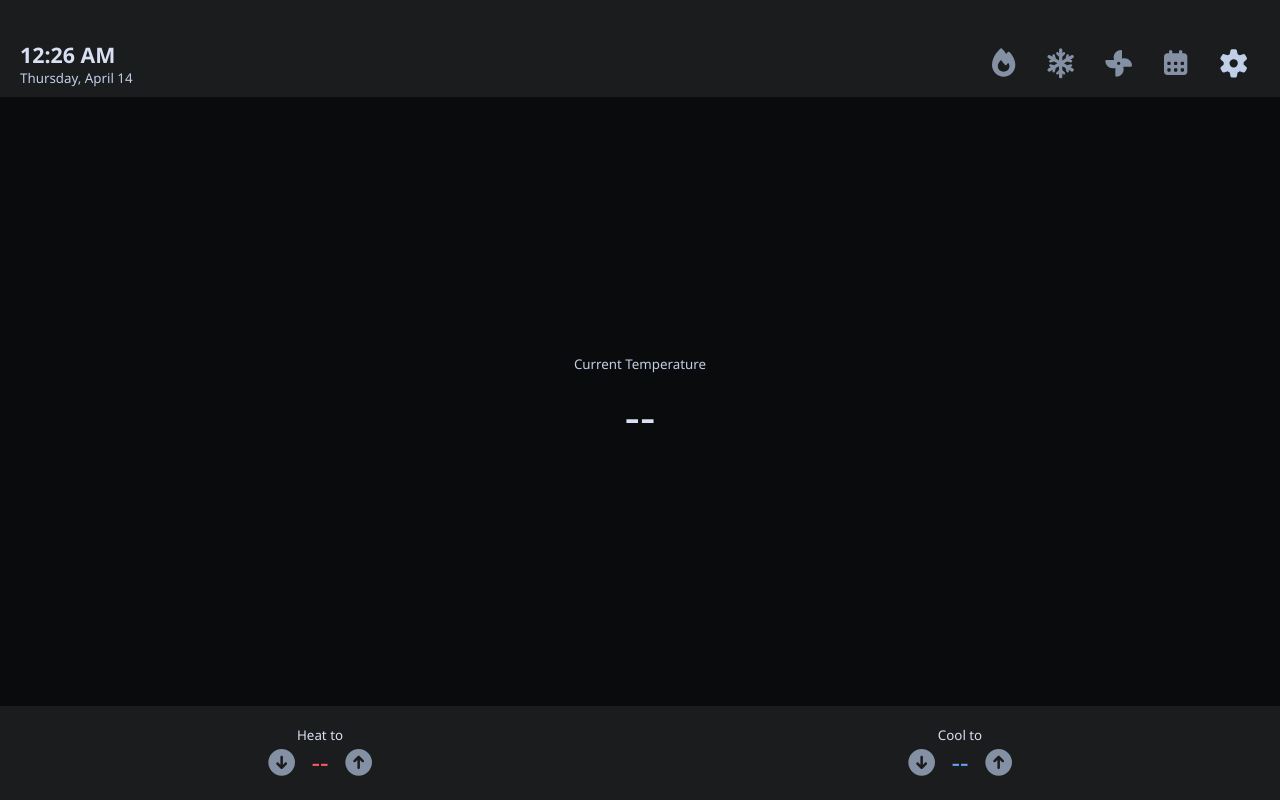
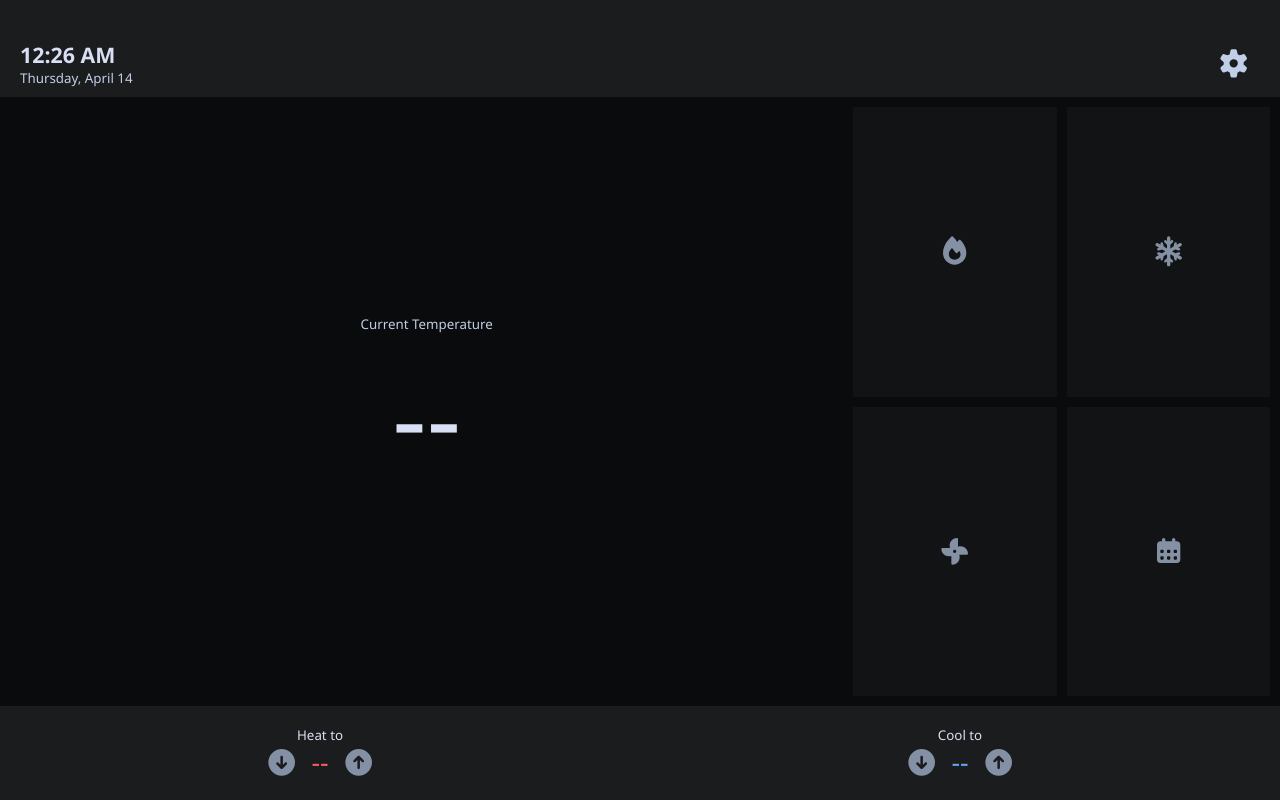
Before and after one commit to anishmgoyal/thermostat, a plain HTML site: page user_interface/thermostat.html in a window 1280 px wide. Drawn offline with Linux system fonts and the light colour scheme; no server answers.

Commit message:
Move buttons to main panel, make temp larger
Also: remove unused external sensor display. The main panel
will display whatever the thermostat is currently using,
and the app will provide additional data for external sensors.

```diff
--- a/user_interface/thermostat.css
+++ b/user_interface/thermostat.css
@@ -30,7 +30,16 @@
     --font-size-medium: 14pt;
     --font-size-large: 16pt;
     --font-size-xlarge: 20pt;
-    --font-size-xxlarge: 36pt;
+    --font-size-xxlarge: 80pt;
+}
+
+@keyframes blink-animation {
+    from {
+        opacity: 1;
+    }
+    to {
+        opacity: 0.2;
+    }
 }
 
 * {
@@ -90,48 +99,9 @@ button {
     margin-bottom: -1 * var(--spacing-base);
 }
 
-.header-bar button#heat-activation-button {
-    color: var(--heating-text);
-}
-
-.header-bar button#cool-activation-button {
-    color: var(--cooling-text);
-}
-
-.header-bar button#fan-activation-button {
-    color: var(--fan-text);
-}
-
-.header-bar button#sched-activation-button {
-    color: var(--schedule-text);
-}
-
 .header-bar button#settings-button {
     color: var(--secondary-text);
 }
-
-.header-bar button#heat-activation-button.disabled-function,
-.header-bar button#cool-activation-button.disabled-function,
-.header-bar button#fan-activation-button.disabled-function,
-.header-bar button#sched-activation-button.disabled-function {
-    color: var(--secondary-text-dark);
-}
-
-.header-bar button.activated-function {
-    animation: blink-animation 1s infinite linear;
-    animation-direction: alternate;
-    background-color: var(--secondary-background-light);
-}
-
-@keyframes blink-animation {
-    from {
-        opacity: 1;
-    }
-    to {
-        opacity: 0.2;
-    }
-}
-
 
 .header-bar-left {
     flex-grow: 1;
@@ -157,56 +127,74 @@ button {
 }
 
 .main-content .temperature-panel {
-    --grid-size: 3;
-    --cell-dim: 33.3333%;
-    --spacing-per-column: calc(var(--spacing-base)*2/3);
-
-    display: grid;
+    display: flex;
     flex: 1;
-    gap: var(--spacing-base);
-    grid-template-rows: repeat(var(--grid-size), calc(var(--cell-dim) - var(--spacing-per-column)));
-    grid-template-columns: repeat(var(--grid-size), calc(var(--cell-dim) - var(--spacing-per-column)));
     margin: var(--spacing-base);
-    max-height: 100%;
-    overflow: hidden;
 }
 
-.temperature-panel .temperature-panel-main,
-.temperature-panel .temperature-panel-secondary {
-    align-items: center;
+.temperature-panel {
+    align-self: center;
     display: flex;
     flex-direction: column;
     justify-content: center;
     padding: var(--spacing-double);
+    text-align: center;
 }
 
-.temperature-panel .temperature-panel-main {
-    grid-column-start: span 2;
-    grid-row-start: span 3;
-}
-
-.temperature-panel .temperature-panel-main.has-no-sensors {
-    grid-column-start: span 3;
-}
-
-.temperature-panel .temperature-panel-main.has-four-plus-sensors {
-    grid-row-start: span 2;
-}
-
-.temperature-panel-main .temperature-panel-item-body {
-    font-size: var(--font-size-xxlarge);
-}
-
-.temperature-panel-secondary .temperature-panel-item-body {
-    font-size: var(--font-size-large);
-}
-
-.temperature-panel .temperature-panel-item-header {
+.temperature-panel .temperature-panel-header {
     font-size: var(--font-size-caption);
 }
 
-.temperature-panel .temperature-panel-item-body {
+.temperature-panel .temperature-panel-body {
+    font-size: var(--font-size-xxlarge);
     margin-top: var(--spacing-base);
+}
+
+.main-content .control-panel {
+    --button-spacing: var(--spacing-base);
+
+    display: flex;
+    flex-basis: 33.3333%;
+    flex-wrap: wrap;
+    gap: var(--button-spacing);
+    padding: var(--button-spacing) 0;
+}
+
+.control-panel .control-panel-button {
+    background-color: var(--secondary-background-dark);
+    border: none;
+    flex-basis: calc(50% - var(--button-spacing));
+    font-size: var(--font-size-large);
+    margin: 0;
+}
+
+.control-panel-button#heat-activation-button {
+    color: var(--heating-text);
+}
+
+.control-panel-button#cool-activation-button {
+    color: var(--cooling-text);
+}
+
+.control-panel-button#fan-activation-button {
+    color: var(--fan-text);
+}
+
+.control-panel-button#sched-activation-button {
+    color: var(--schedule-text);
+}
+
+.control-panel-button.disabled-function#heat-activation-button,
+.control-panel-button.disabled-function#cool-activation-button,
+.control-panel-button.disabled-function#fan-activation-button,
+.control-panel-button.disabled-function#sched-activation-button {
+    color: var(--secondary-text-dark);
+}
+
+.control-panel-button.activated-function {
+    animation: blink-animation 1s infinite linear;
+    animation-direction: alternate;
+    background-color: var(--secondary-background);
 }
 
 .footer-panel {
--- a/user_interface/thermostat.html
+++ b/user_interface/thermostat.html
@@ -13,18 +13,6 @@
                 </div>
             </div>
             <div class="header-bar-right">
-                <button id="heat-activation-button" class="header-bar-button">
-                    <i class="fa-solid fa-fire fa-lg"></i>
-                </button>
-                <button id="cool-activation-button" class="header-bar-button">
-                    <i class="fa-solid fa-snowflake fa-lg"></i>
-                </button>
-                <button id="fan-activation-button" class="header-bar-button">
-                    <i class="fa-solid fa-fan fa-lg"></i>
-                </button>
-                <button id="sched-activation-button" class="header-bar-button">
-                    <i class="fa-solid fa-calendar-days fa-lg"></i>
-                </button>
                 <button id="settings-button" class="header-bar-button">
                     <i class="fa-solid fa-gear fa-lg"></i>
                 </button>
@@ -32,15 +20,26 @@
         </div>
         <div class="main-content">
             <div id="temp-panel" class="temperature-panel">
-                <div id="main-temp-block"
-                     class="temperature-panel-main has-no-sensors">
-                    <div class="temperature-panel-item-header text-secondary">
-                        Current Temperature
-                    </div>
-                    <div id="main-temp" class="temperature-panel-item-body">
-                        --
-                    </div>
+                <div class="temperature-panel-header text-secondary">
+                    Current Temperature
                 </div>
+                <div id="temp-display" class="temperature-panel-body">
+                    --
+                </div>
+            </div>
+            <div class="control-panel">
+                <button id="heat-activation-button" class="control-panel-button">
+                    <i class="fa-solid fa-fire fa-lg"></i>
+                </button>
+                <button id="cool-activation-button" class="control-panel-button">
+                    <i class="fa-solid fa-snowflake fa-lg"></i>
+                </button>
+                <button id="fan-activation-button" class="control-panel-button">
+                    <i class="fa-solid fa-fan fa-lg"></i>
+                </button>
+                <button id="sched-activation-button" class="control-panel-button">
+                    <i class="fa-solid fa-calendar-days fa-lg"></i>
+                </button>
             </div>
         </div>
 
--- a/user_interface/thermostat.js
+++ b/user_interface/thermostat.js
@@ -1,22 +1,4 @@
 const DEG = '&deg;';
-
-function createExternalSensorDiv(displayName, tempC) {
-    const elem = document.createElement('div');
-    elem.classList.add('temperature-panel-secondary');
-
-    const header = document.createElement('div');
-    header.classList.add('temperature-panel-item-header', 'text-secondary');
-    header.innerText = displayName;
-
-    const tempDiv = document.createElement('div');
-    tempDiv.classList.add('temperature-panel-item-body');
-    updateTempDivWithFahrenheit(tempDiv, tempC);
-
-    elem.appendChild(header);
-    elem.appendChild(tempDiv);
-
-    return {elem, tempDiv};
-}
 
 function updateTempDivWithFahrenheit(tempElem, tempC) {
     const tempF = tempC * 9 / 5 + 32;
@@ -24,66 +6,26 @@ function updateTempDivWithFahrenheit(tempElem, tempC) {
 }
 
 window.addEventListener('load', () => {
-    const tempPanel = document.getElementById('temp-panel');
-    const mainTempGridBlock = document.getElementById('main-temp-block');
-    const mainTemp = document.getElementById('main-temp');
-    const externalTempSensors = new Map();
+    const tempDisplay = document.getElementById('temp-display');
 
     const currTimeElem = document.getElementById('curr-time');
     const currDateElem = document.getElementById('curr-date');
     const coolingControl = createTempControl('cooling-control');
     const heatingControl = createTempControl('heating-control');
 
-    const heatButton = createHeaderBarButton('heat-activation-button');
-    const coolButton = createHeaderBarButton('cool-activation-button');
-    const fanButton = createHeaderBarButton('fan-activation-button');
-    const schedButton = createHeaderBarButton('sched-activation-button');
-    const settingsButton = createHeaderBarButton('settings-button');
+    const heatButton = createGenericControl('heat-activation-button');
+    const coolButton = createGenericControl('cool-activation-button');
+    const fanButton = createGenericControl('fan-activation-button');
+    const schedButton = createGenericControl('sched-activation-button');
+    const settingsButton = createGenericControl('settings-button');
 
     const component = {
-        addExternalSensor(id, displayName, tempC) {
-            if (externalTempSensors.has(id)) {
-                return this.updateExternalSensor(id, tempC);
-            }
-
-            const existingSensors = Array.from(externalTempSensors.values());
-            existingSensors.sort((a, b) =>
-                a.displayName.localeCompare(b.displayName));
-
-            const beforeTarget = existingSensors.find(sensor =>
-                displayName.localeCompare(sensor.displayName) < 0)?.elem;
-
-            const {elem, tempDiv} = createExternalSensorDiv(displayName, tempC);
-            externalTempSensors.set(id, {displayName, elem, tempDiv, tempC});
-
-            tempPanel.insertBefore(elem, beforeTarget);
-
-            if (externalTempSensors.size > 3) {
-                mainTempGridBlock.classList.add('has-four-plus-sensors');
-            }
-            mainTempGridBlock.classList.remove('has-no-sensors');
-        },
         registerInterval(callback, time) {
             callback.call(this);
             setInterval(callback.bind(this), time);
         },
-        removeExternalSensor(id) {
-            if (!externalTempSensors.has(id)) {
-                return;
-            }
-            externalTempSensors.get(id).elem.remove();
-            externalTempSensors.delete(id);
-
-            if (externalTempSensors.size < 4) {
-                mainTempGridBlock.classList.remove('has-four-plus-sensors');
-            }
-
-            if (externalTempSensors.size === 0) {
-                mainTempGridBlock.classList.add('has-no-sensors');
-            }
-        },
         updateCurrentTemp(tempC) {
-            updateTempDivWithFahrenheit(mainTemp, tempC);
+            updateTempDivWithFahrenheit(tempDisplay, tempC);
         },
         updateDateTime(dateTime) {
             const timeFormat = Intl.DateTimeFormat('en-US', {
@@ -98,14 +40,6 @@ window.addEventListener('load', () => {
                 day: 'numeric',
             });
             currDateElem.innerText = dateFormat.format(dateTime);
-        },
-        updateExternalSensor(id, tempC) {
-            if (!externalTempSensors.has(id)) {
-                return;
-            }
-
-            updateTempDivWithFahrenheit(
-                externalTempSensors.get(id).tempDiv, tempC);
         },
         coolingControl,
         heatingControl,
@@ -167,7 +101,7 @@ const createTempControl = function(baseId) {
     };
 }
 
-function createHeaderBarButton(id) {
+function createGenericControl(id) {
     const button = document.getElementById(id);
     button.classList.add('disabled-function');
     let isActive = false;
```
